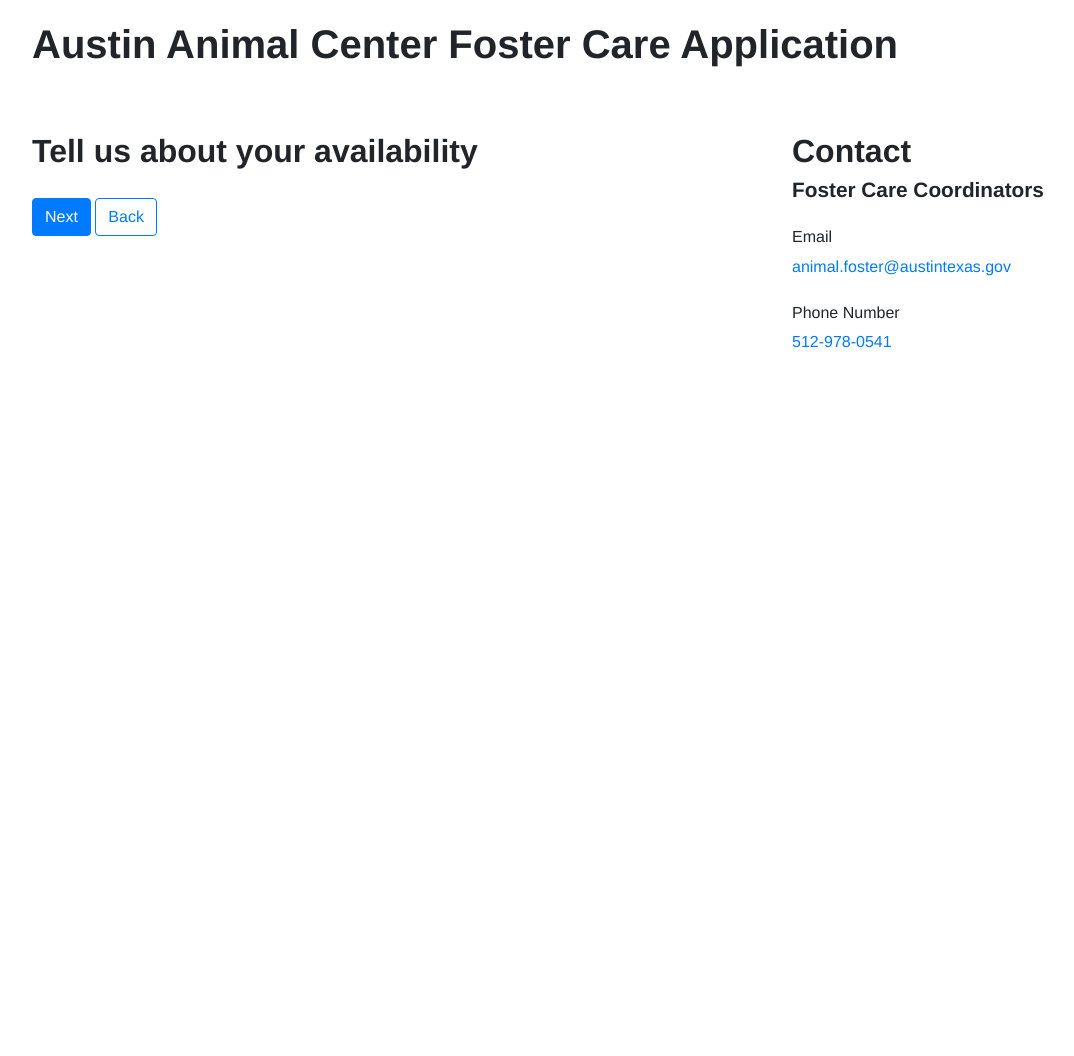
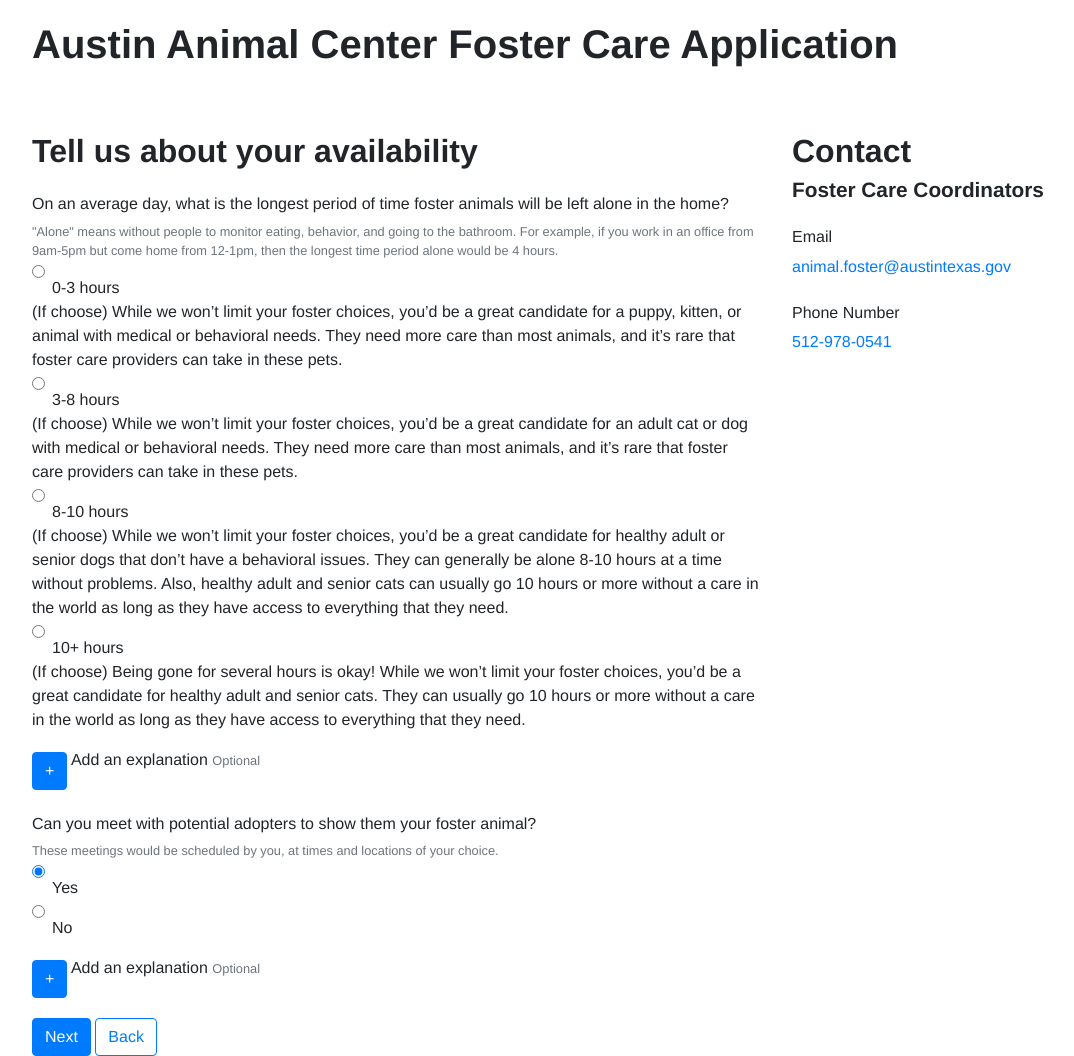
Before and after one commit to cityofaustin/prototypeform, a Jekyll site: the page built from Availability_info.html, in a window 1280 px wide. Shown: the whole page, without its empty margins (53-1127 px from the left). Built offline with Jekyll 4.4.1, drawn with Linux system fonts in a browser that asks for light colours; before the commit the page ends 900 px from its top, so only the background shows below that.

Commit message:
Added refined availability copy

```diff
--- a/Availability_info.html
+++ b/Availability_info.html
@@ -4,6 +4,80 @@
 
 <h2>Tell us about your availability</h2>
 <form>
+    <div>
+        <h5>On an average day, what is the longest period of time foster animals will be left alone in the home?</h5>
+        <small id="adoptersHelpBlock" class="form-text text-muted">
+            "Alone" means without people to monitor eating, behavior, and going to the bathroom. For example, if you work in an office from 9am-5pm but come home from 12-1pm, then the longest time period alone would be 4 hours.
+        </small>
+        <div class="form-check">
+            <input class="form-check-input" type="radio" name="adoptersRadios" id="adoptersRadios1" value="0-3 hours" checked>
+            <label class="form-check-label" for="adoptersRadios1">
+            0-3 hours
+            </label>
+        </div>
+        <div>
+            <span>(If choose) While we won’t limit your foster choices, you’d be a great candidate for a puppy, kitten, or animal with medical or behavioral needs. They need more care than most animals, and it’s rare that foster care providers can take in these pets.</span>
+        </div>
+        <div class="form-check">
+            <input class="form-check-input" type="radio" name="adoptersRadios" id="adoptersRadios2" value="3-8 hours">
+            <label class="form-check-label" for="adoptersRadios2">
+            3-8 hours
+            </label>
+        </div>
+        <div>
+            <span>(If choose) While we won’t limit your foster choices, you’d be a great candidate for an adult cat or dog with medical or behavioral needs. They need more care than most animals, and it’s rare that foster care providers can take in these pets.</span>
+        </div>
+        <div class="form-check">
+            <input class="form-check-input" type="radio" name="adoptersRadios" id="adoptersRadios2" value="8-10 hours">
+            <label class="form-check-label" for="adoptersRadios2">
+            8-10 hours
+            </label>
+        </div>
+        <div>
+            <span>(If choose) While we won’t limit your foster choices, you’d be a great candidate for healthy adult or senior dogs that don’t have a behavioral issues. They can generally be alone 8-10 hours at a time without problems. Also, healthy adult and senior cats can usually go 10 hours or more without a care in the world as long as they have access to everything that they need.</span>
+        </div>
+        <div class="form-check">
+            <input class="form-check-input" type="radio" name="adoptersRadios" id="adoptersRadios2" value="10+ hours">
+            <label class="form-check-label" for="adoptersRadios2">
+            10+ hours
+            </label>
+        </div>
+        <div>
+            <span>(If choose) Being gone for several hours is okay! While we won’t limit your foster choices, you’d be a great candidate for healthy adult and senior cats. They can usually go 10 hours or more without a care in the world as long as they have access to everything that they need.</span>
+        </div>
+    </div>
+    <div>
+        <a class="btn btn-primary" href="#" role="button">+</a>
+        <span>Add an explanation</span>
+        <small id="add_explanationHelpInline" class="text-muted">
+          Optional
+        </small>
+    </div>
+    <div>
+        <h5>Can you meet with potential adopters to show them your foster animal?</h5>
+        <small id="adoptersHelpBlock" class="form-text text-muted">
+            These meetings would be scheduled by you, at times and locations of your choice.
+        </small>
+        <div class="form-check">
+            <input class="form-check-input" type="radio" name="adoptersRadios" id="adoptersRadios1" value="Yes" checked>
+            <label class="form-check-label" for="adoptersRadios1">
+            Yes
+            </label>
+        </div>
+        <div class="form-check">
+            <input class="form-check-input" type="radio" name="adoptersRadios" id="adoptersRadios2" value="No">
+            <label class="form-check-label" for="adoptersRadios2">
+            No
+            </label>
+        </div>
+    </div>
+    <div>
+        <a class="btn btn-primary" href="#" role="button">+</a>
+        <span>Add an explanation</span>
+        <small id="add_explanationHelpInline" class="text-muted">
+          Optional
+        </small>
+    </div>
   <a class="btn btn-primary" href="Home_info.html" role="button">Next</a>
   <a class="btn btn-outline-primary" href="Yourself_info.html" role="button">Back</a>
 </form>
--- a/Yourself_info.html
+++ b/Yourself_info.html
@@ -60,7 +60,7 @@
       <div>
         <span>(if no, disclaimer) It is vital that foster animals receive their medication for their health and the health of animals around them. You may continue with the application, but if you cannot retrieve medications you should consider only short term foster periods of two weeks or less.</span>
       </div>
-      </div>
+    </div>
     <div>
       <a class="btn btn-primary" href="#" role="button">+</a>
       <span>Add an explanation</span>
```
